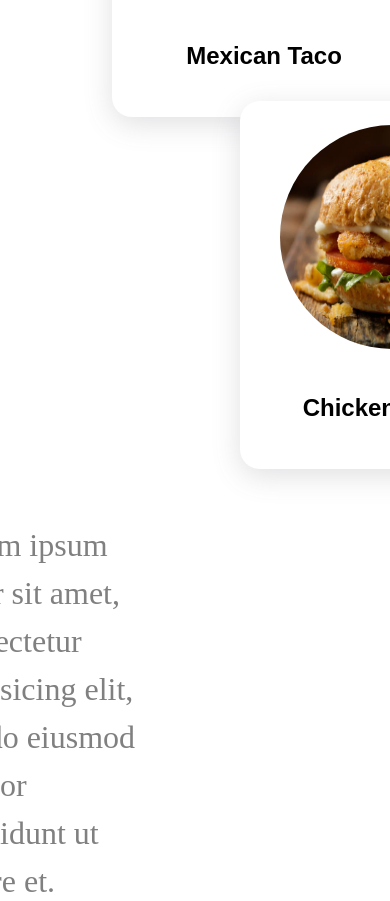
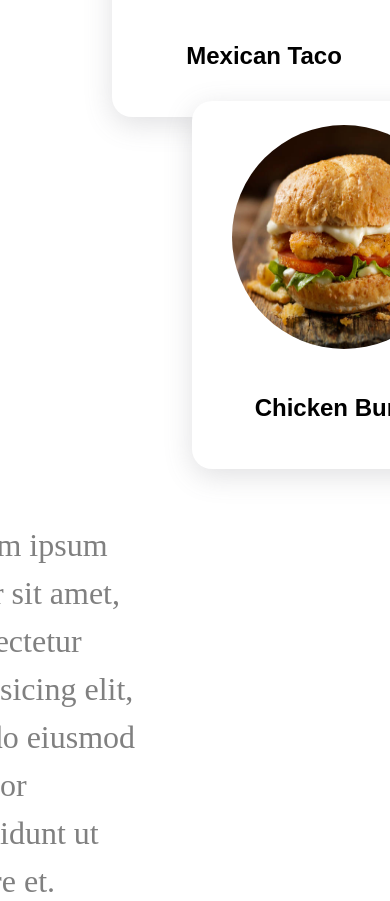
Before and after one commit to naveensing575/Inkoop-FDE-Assigment, a plain HTML site: page index.html in a window 390 px wide. Shown: the part 971-1872 px from the top of the page. Drawn offline with Linux system fonts and the light colour scheme.

Commit message:
final edit

```diff
--- a/css/style.css
+++ b/css/style.css
@@ -236,7 +236,7 @@ and (orientation: portrait)
 	{
 		display: inline-flex;
 		margin-top: 22em;
-		margin-left: -39em;
+		margin-left: -42em;
 	}
 	.menu-bar, .cart
 	{
```
